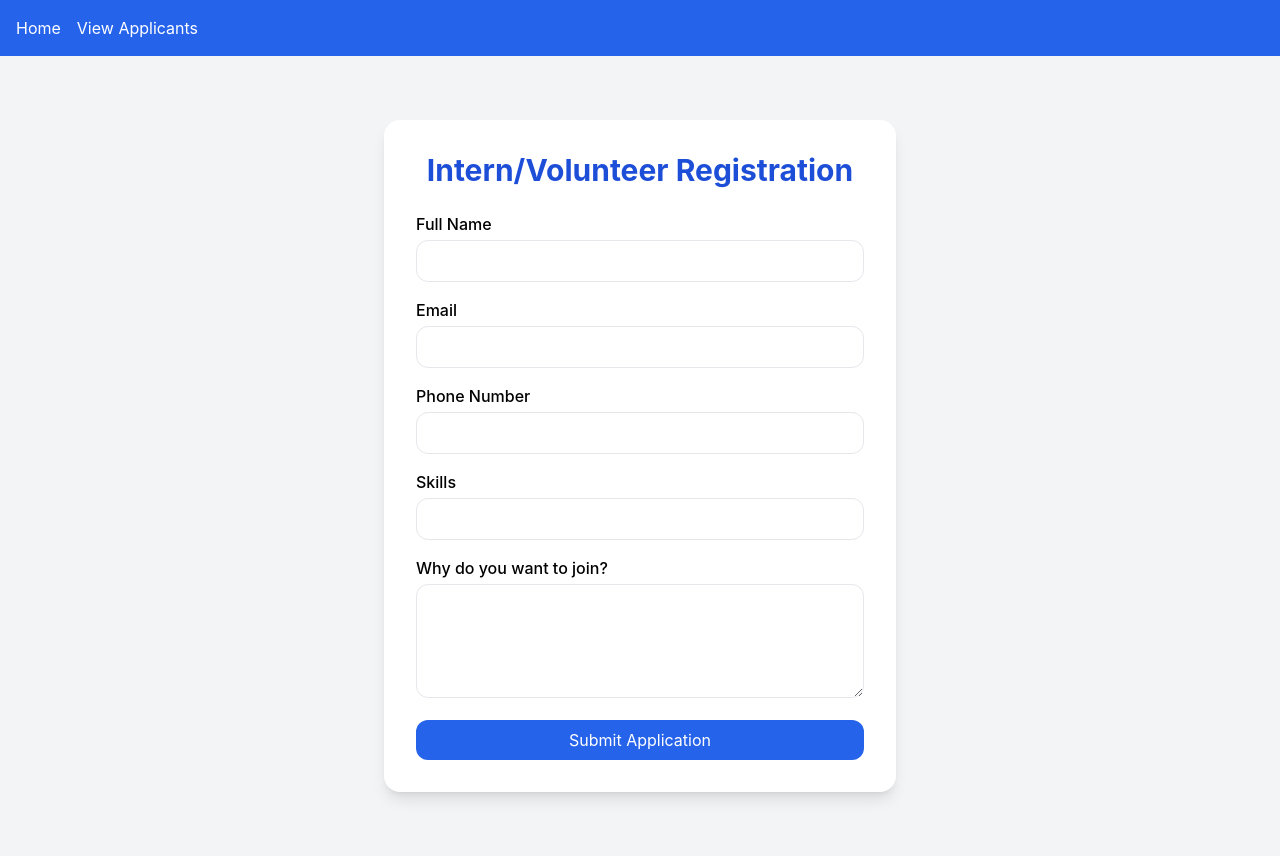
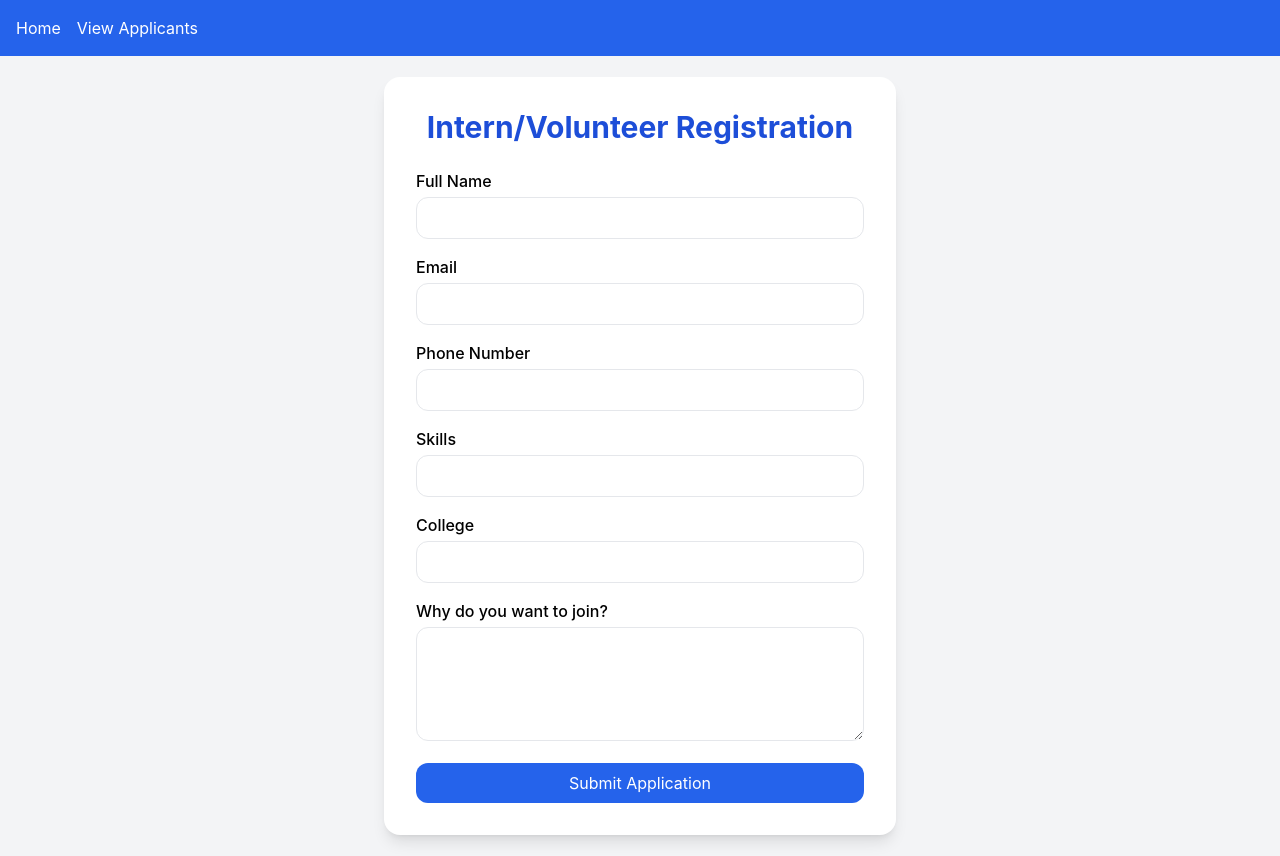
Before and after one commit to ZaidKhan26/mern-frontend, a React (Create React App) app: page /register in a window 1280 px wide. Built offline with nearby package versions, Linux system fonts and the light colour scheme.

Commit message:
update: college field

```diff
--- a/src/pages/Applicants.jsx
+++ b/src/pages/Applicants.jsx
@@ -28,7 +28,10 @@ function Applicants() {
           <div key={applicant._id} className="border p-2 mb-2 rounded">
             <p><strong>Name:</strong> {applicant.name}</p>
             <p><strong>Email:</strong> {applicant.email}</p>
-            {/* <p><strong>College:</strong> {applicant.college}</p> */}
+            <p><strong>College:</strong> {applicant.college}</p>
+            <p><strong>Phone:</strong> {applicant.phone}</p>
+            <p><strong>Skills:</strong> {applicant.skills}</p>
+            <p><strong>Motivation:</strong> {applicant.motivation}</p>
           </div>
         ))
       ) : (
--- a/src/pages/Register.jsx
+++ b/src/pages/Register.jsx
@@ -6,6 +6,7 @@ function Register() {
     name: "",
     email: "",
     phone: "",
+    college: "",
     skills: "",
     motivation: "",
   });
@@ -20,10 +21,10 @@ function Register() {
   const handleSubmit = async (e) => {
     e.preventDefault();
 
-    const { name, email, phone, skills, motivation } = formData;
+    const { name, email, phone, college, skills, motivation } = formData;
 
     // Basic validation
-    if (!name || !email || !phone || !skills || !motivation) {
+    if (!name || !email || !phone || !college || !skills || !motivation) {
       alert("Please fill in all fields.");
       return;
     }
@@ -50,6 +51,7 @@ function Register() {
           name: "",
           email: "",
           phone: "",
+          college: "",
           skills: "",
           motivation: "",
         });
@@ -117,6 +119,18 @@ function Register() {
           </div>
 
           <div>
+            <label className="block mb-1 font-medium">College</label>
+            <input
+              type="text"
+              name="college"
+              required
+              value={formData.college}
+              onChange={handleChange}
+              className="w-full p-2 border rounded-xl focus:outline-none focus:ring-2 focus:ring-blue-400"
+            />
+          </div>
+
+          <div>
             <label className="block mb-1 font-medium">Why do you want to join?</label>
             <textarea
               name="motivation"
```
